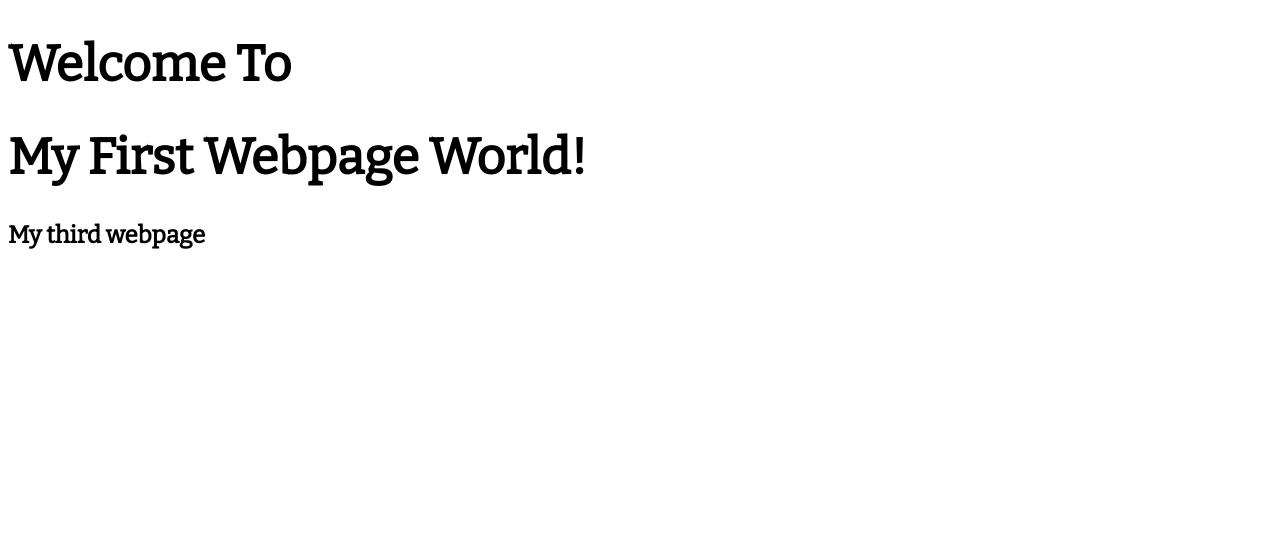
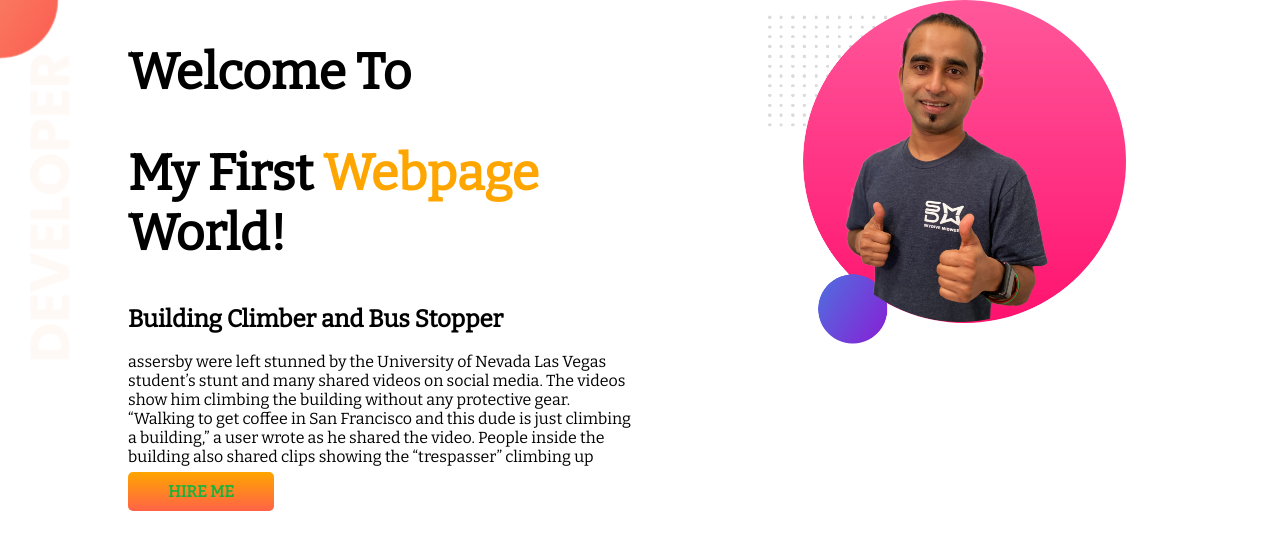
Before and after one commit to mskshiplu/developer-portfolio, a plain HTML site: page index.html in a window 1280 px wide. Drawn offline with nearby package versions, Linux system fonts and the light colour scheme.

Commit message:
section1 update

```diff
--- a/index.html
+++ b/index.html
@@ -1,18 +1,34 @@
 <!DOCTYPE html>
 <html lang="en">
+
 <head>
     <meta charset="UTF-8">
     <meta http-equiv="X-UA-Compatible" content="IE=edge">
     <meta name="viewport" content="width=device-width, initial-scale=1.0">
     <title>MSK Developer Portfilio</title>
     <link rel="preconnect" href="https://fonts.googleapis.com">
-<link rel="preconnect" href="https://fonts.gstatic.com" crossorigin>
-<link href="https://fonts.googleapis.com/css2?family=Bitter&display=swap" rel="stylesheet">
+    <link rel="preconnect" href="https://fonts.gstatic.com" crossorigin>
+    <link href="https://fonts.googleapis.com/css2?family=Bitter&display=swap" rel="stylesheet">
     <link rel="stylesheet" href="style.css">
 </head>
+
 <body>
-    <h1>Welcome To</h1>
-    <h1>My First Webpage World!</h1>
-    <h2>My third webpage</h2>
+    <section class="top-banner">
+        <div class="half-width">
+            <h1>Welcome To</h1>
+            <h1>My First <span class="orange-color">Webpage</span> World!</h1>
+            <h2>Building Climber and Bus Stopper</h2>
+            <p>assersby were left stunned by the University of Nevada Las Vegas student’s stunt and many shared videos
+                on social media. The videos show him climbing the building without any protective gear. “Walking to get
+                coffee in San Francisco and this dude is just climbing a building,” a user wrote as he shared the video.
+                People inside the building also shared clips showing the “trespasser” climbing up</p>
+            <a class="link-button" target="_blank" href="">HIRE ME</a>
+        </div>
+        <div class="half-width">
+            <img src="images/others/jhankar2.png" alt="">
+        </div>
+    </section>
+
 </body>
+
 </html>
--- a/style.css
+++ b/style.css
@@ -1,6 +1,41 @@
-body{
+body {
     font-family: 'Bitter', serif;
+    margin: 0;
 }
-h1{
+
+h1 {
     font-size: 50px;
 }
+
+.orange-color {
+    color: orange;
+}
+
+section {
+    display: flex;
+}
+
+.half-width {
+    width: 50%;
+    padding-left: 10%;
+}
+
+.half-width img {
+    width: 70%;
+}
+
+.link-button {
+    text-decoration: none;
+    background-image: linear-gradient(orange, tomato);
+    padding: 10px 40px;
+    color: rgba(8, 182, 60, 0.904);
+    font-weight: 800;
+    border-radius: 5px;
+
+}
+
+.top-banner {
+    background-image: url(images/others/top-banner.png);
+    background-repeat: no-repeat;
+
+}
```
